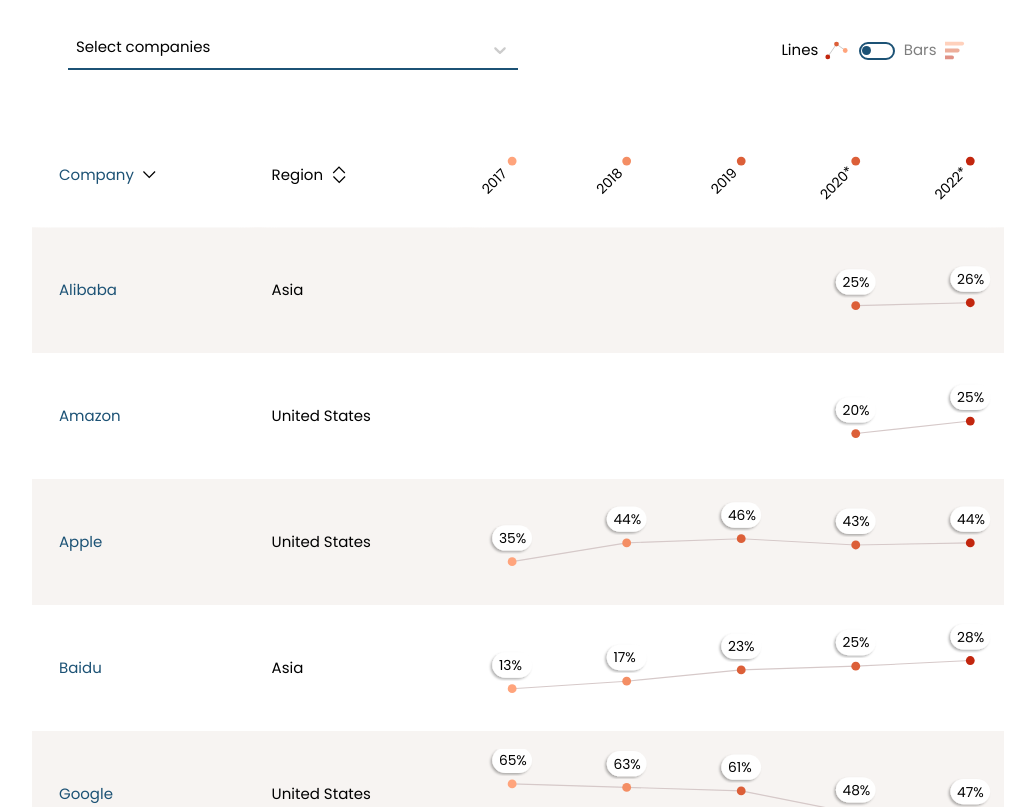
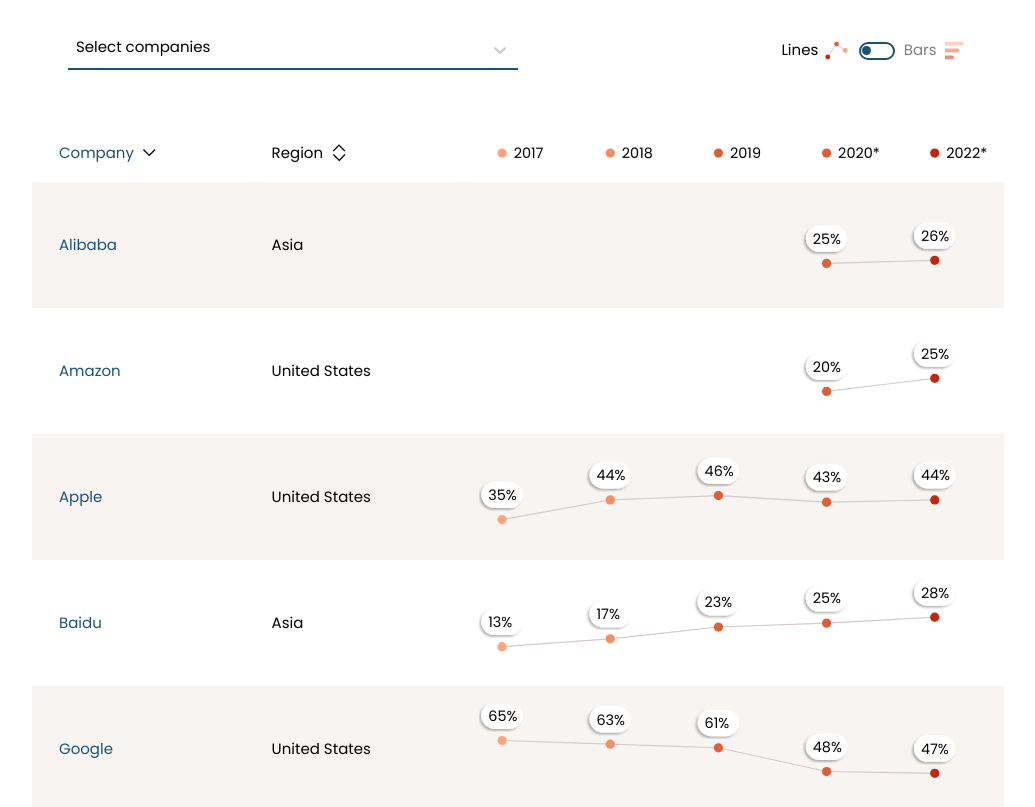
Before and after one commit to rankingdigitalrights/index2022, a Next.js app: page /explore in a window 1280 px wide. Shown: the part 2820-3627 px from the top of the page, without its empty margins (122-1157 px from the left). Built offline with nearby package versions, Linux system fonts and the light colour scheme.

Commit message:
refactor: only slant years in the time chart header on narrow screens

```diff
--- a/src/components/company-year-over-year-header.tsx
+++ b/src/components/company-year-over-year-header.tsx
@@ -1,22 +1,45 @@
 import {scalePoint} from "d3";
 import React, {useMemo} from "react";
 
-import {useChartResize, useMobileSize} from "../hooks";
+import {useChartResize} from "../hooks";
 
 interface CompanyYearOverYearHeaderProps {
   years: string[];
+  isNarrow: boolean;
 }
 
 const asteriskYears = new Set(["2020", "2022"]);
 
-const CompanyYearOverYearHeader = ({years}: CompanyYearOverYearHeaderProps) => {
-  const isMobile = useMobileSize(768);
+const NarrowYearText = ({year}: {year: string}) => {
+  return (
+    <text
+      className="font-normal text-xs"
+      x={asteriskYears.has(year) ? 3 : 10}
+      y={asteriskYears.has(year) ? 4 : 4}
+      transform="rotate(-45,26,56)"
+    >
+      {asteriskYears.has(year) ? `${year}*` : year}
+    </text>
+  );
+};
 
+const YearText = ({year}: {year: string}) => {
+  return (
+    <text className="font-normal text-xs" x={10} y={4}>
+      {asteriskYears.has(year) ? `${year}*` : year}
+    </text>
+  );
+};
+
+const CompanyYearOverYearHeader = ({
+  years,
+  isNarrow,
+}: CompanyYearOverYearHeaderProps) => {
   const [chartRef, width, height] = useChartResize();
 
   // Insets the graph on the left and right.
-  const insetLeft = isMobile ? 28 : 30;
-  const insetRight = isMobile ? 14 : 18;
+  const insetLeft = isNarrow ? 28 : 20;
+  const insetRight = isNarrow ? 14 : 48;
   // The real width of the graph.
   const w = width - insetLeft - insetRight;
 
@@ -29,11 +52,11 @@
   );
 
   return (
-    <div ref={chartRef} className="w-full h-16 font-sans">
+    <div ref={chartRef} className="w-full py-auto h-14 md:h-8 font-sans">
       <svg
         version="1"
         xmlns="http://www.w3.org/2000/svg"
-        className="w-full"
+        className="w-full h-fit md:-mt-2"
         viewBox={`0 0 ${w} ${height}`}
         aria-label="Company year over year chart header."
       >
@@ -41,14 +64,11 @@
           return (
             <g key={`header-${year}`} transform={`translate(${x(year)},20)`}>
               <circle r="4" className={`fill-${year}`} />
-              <text
-                className="font-normal text-xs"
-                x={asteriskYears.has(year) ? 3 : 10}
-                y={asteriskYears.has(year) ? 4 : 4}
-                transform="rotate(-45,26,56)"
-              >
-                {asteriskYears.has(year) ? `${year}*` : year}
-              </text>
+              {isNarrow ? (
+                <NarrowYearText year={year} />
+              ) : (
+                <YearText year={year} />
+              )}
             </g>
           );
         })}
--- a/src/components/company-year-over-year-slope-chart.tsx
+++ b/src/components/company-year-over-year-slope-chart.tsx
@@ -2,19 +2,20 @@
 import {scaleLinear, scalePoint} from "d3";
 import React, {useMemo} from "react";
 
-import {useChartResize, useMobileSize} from "../hooks";
+import {useChartResize} from "../hooks";
 import type {CompanyYearOverYear} from "../types";
 
 interface CompanyYearOverYearSlopeChartProps {
   data: CompanyYearOverYear;
+  isNarrow: boolean;
 }
 
 type ScorePair = [{year: string; score: number}, {year: string; score: number}];
 
 const CompanyYearOverYearSlopeChart = ({
   data,
+  isNarrow,
 }: CompanyYearOverYearSlopeChartProps) => {
-  const isMobile = useMobileSize(768);
   const years = data.scores.map(({year}) => year.toString());
 
   const scores = data.scores
@@ -47,8 +48,8 @@
   const [chartRef, width, height] = useChartResize();
 
   // Insets the graph on the left and right.
-  const insetLeft = isMobile ? 28 : 30;
-  const insetRight = isMobile ? 14 : 18;
+  const insetLeft = isNarrow ? 28 : 20;
+  const insetRight = isNarrow ? 14 : 48;
   // Insets the graph on the bottom y axis.
   const insetY = 22;
   // The real width of the graph.
@@ -125,10 +126,10 @@
               })`}
             >
               <rect
-                x={isMobile ? "11" : "10"}
-                y={isMobile ? "12" : "10"}
-                width={isMobile ? "30" : "36"}
-                height={isMobile ? "20" : "23"}
+                x={isNarrow ? "11" : "10"}
+                y={isNarrow ? "12" : "10"}
+                width={isNarrow ? "30" : "36"}
+                height={isNarrow ? "20" : "23"}
                 stroke="none"
                 fill="white"
                 strokeWidth="0.4"
@@ -137,7 +138,7 @@
                 filter="url(#shadow)"
               />
               <text
-                className={c("font-sans", isMobile ? "text-xxs" : "text-xs")}
+                className={c("font-sans", isNarrow ? "text-xxs" : "text-xs")}
                 x={16}
                 y={26}
               >
--- a/src/components/company-year-over-year-slope.tsx
+++ b/src/components/company-year-over-year-slope.tsx
@@ -5,9 +5,13 @@
 
 interface CompanyYearOverYearSlopeProps {
   data: CompanyYearOverYear[];
+  isNarrow: boolean;
 }
 
-const CompanyYearOverYearSlope = ({data}: CompanyYearOverYearSlopeProps) => {
+const CompanyYearOverYearSlope = ({
+  data,
+  isNarrow,
+}: CompanyYearOverYearSlopeProps) => {
   return (
     <tbody className="bg-white">
       {data.map((company, idx) => (
@@ -26,7 +30,7 @@
             {company.region}
           </td>
           <td className="px-3 py-4">
-            <CompanyYearOverYearSlopeChart data={company} />
+            <CompanyYearOverYearSlopeChart data={company} isNarrow={isNarrow} />
           </td>
         </tr>
       ))}
--- a/src/components/company-year-over-year-table.tsx
+++ b/src/components/company-year-over-year-table.tsx
@@ -1,5 +1,6 @@
 import React from "react";
 
+import {useMobileSize} from "../hooks";
 import type {CompanyYearOverYear} from "../types";
 import CompanyYearOverYearBar from "./company-year-over-year-bar";
 import CompanyYearOverYearHeader from "./company-year-over-year-header";
@@ -21,6 +22,8 @@
   onChangeSorting,
   sortOrder,
 }: CompanyYearOverYearTableProps) => {
+  const isNarrow = useMobileSize(768);
+
   return (
     <div className="mt-8 flex flex-col font-sans">
       <div className="-my-2 -mx-2 lg:-mx-8">
@@ -63,7 +66,10 @@
                     scope="col"
                     className="sticky top-0 z-10 bg-white backdrop-blur backdrop-filter px-3 py-3.5 font-normal text-left text-sm sm:table-cell"
                   >
-                    <CompanyYearOverYearHeader years={years} />
+                    <CompanyYearOverYearHeader
+                      years={years}
+                      isNarrow={isNarrow}
+                    />
                   </th>
                 </tr>
               </thead>
@@ -71,7 +77,7 @@
               {axis ? (
                 <CompanyYearOverYearBar data={data} />
               ) : (
-                <CompanyYearOverYearSlope data={data} />
+                <CompanyYearOverYearSlope data={data} isNarrow={isNarrow} />
               )}
             </table>
 
```
